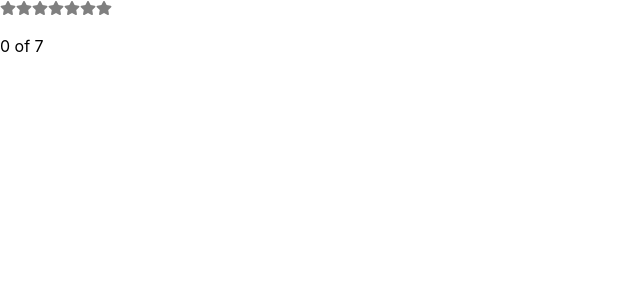
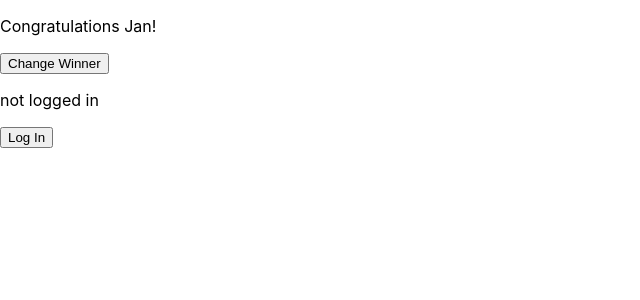
Before and after one commit to KlimaGi/react-hooks, a React (Create React App) app: page / in a window 1280 px wide. Shown: the top 300 px of the page, without its empty margins (0-640 px from the left). Built offline with nearby package versions, Linux system fonts and the light colour scheme.

Commit message:
working with the dependency array

```diff
--- a/src/index.js
+++ b/src/index.js
@@ -1,34 +1,28 @@
-import React, { useState } from "react";
+import React, { useEffect, useState } from "react";
 import ReactDOM from "react-dom";
 import "./index.css";
-import { FaStar } from "react-icons/fa";
-
-const createArray = (length) => [...Array(length)];
-
-function Star({ selected = false, onSelect }) {
-  return <FaStar color={selected ? "gold" : "gray"} onClick={onSelect} />;
-}
-
-function StarRating({ totalStars = 5 }) {
-  const [selectedStars, setSelectedStars] = useState(0);
-  return (
-    <>
-      {createArray(totalStars).map((n, i) => (
-        <Star
-          key={i}
-          selected={selectedStars > i}
-          onSelect={() => setSelectedStars(i + 1)}
-        />
-      ))}
-      <p>
-        {selectedStars} of {totalStars}
-      </p>
-    </>
-  );
-}
 
 function App() {
-  return <StarRating totalStars={7} />;
+  const [name, setName] = useState("Jan");
+  const [admin, setAdmin] = useState(false);
+
+  useEffect(() => {
+    console.log(`Celebrate ${name}`);
+  }, [name]);
+
+  useEffect(() => {
+    console.log(`The user is: ${admin ? "admin" : "not admin"}`);
+  }, [admin]);
+
+  return (
+    <section>
+      <p>Congratulations {name}!</p>
+      <button onClick={() => setName("Will")}>Change Winner</button>
+
+      <p>{admin ? "logged in" : "not logged in"}</p>
+      <button onClick={() => setAdmin(true)}>Log In</button>
+    </section>
+  );
 }
 
 ReactDOM.render(
```
